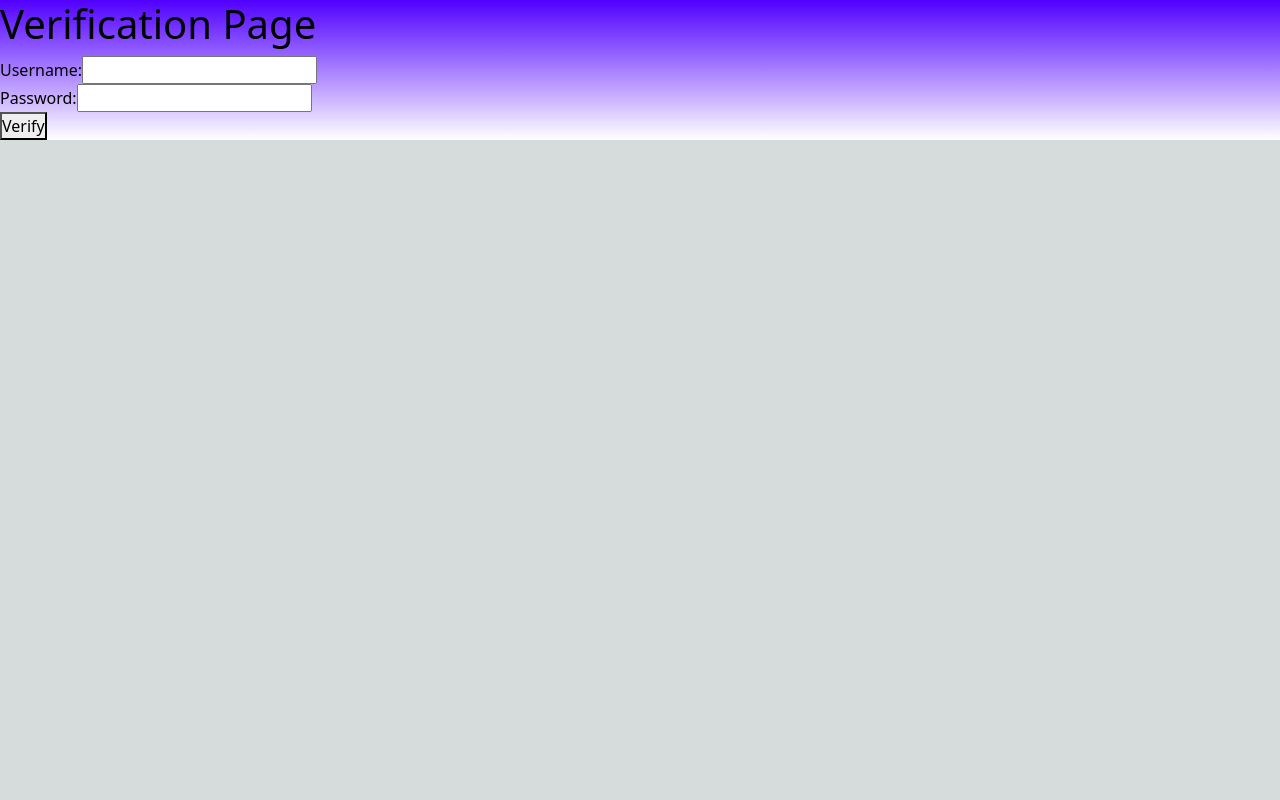
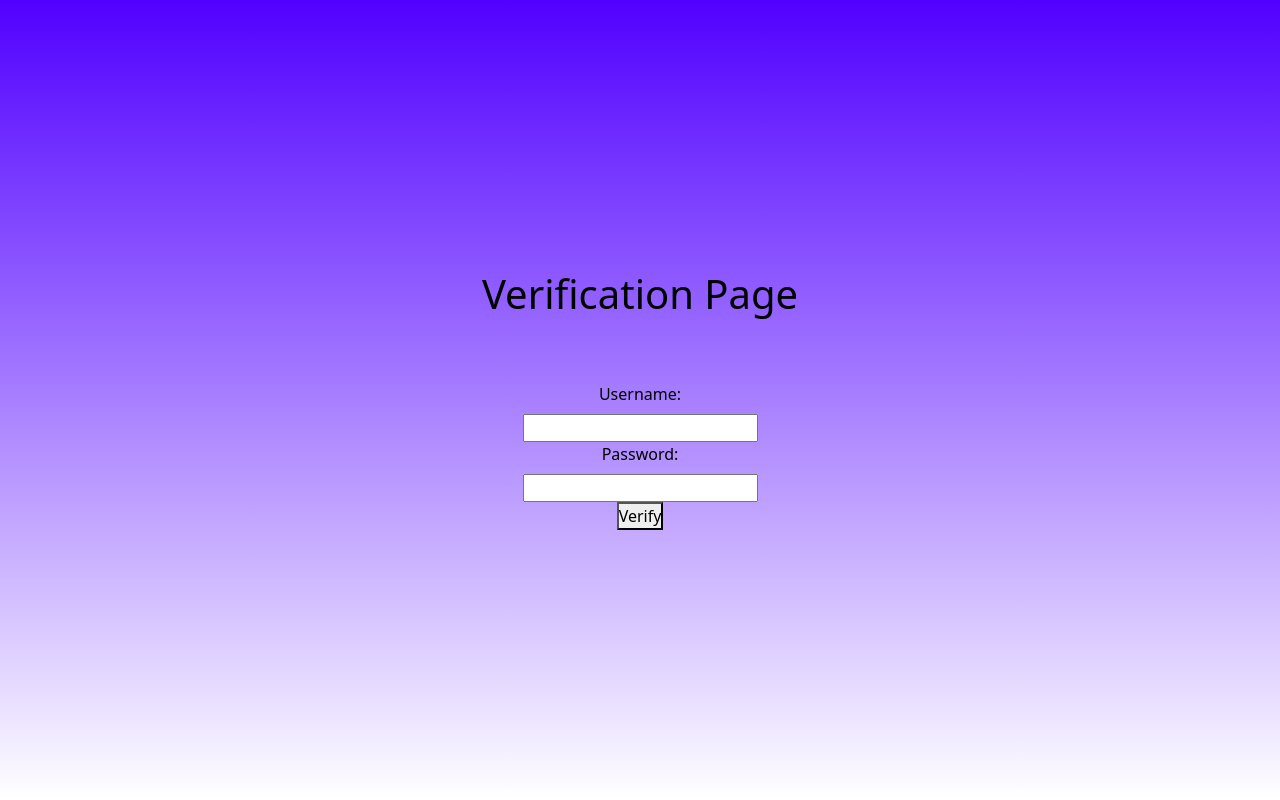
Before and after one commit to AmarjeetMohanty/blockchain-voting-system, a Next.js app: page /verification in a window 1280 px wide. Built offline with nearby package versions, Linux system fonts and the light colour scheme.

Commit message:
updated verification page

```diff
--- a/pages/verification.js
+++ b/pages/verification.js
@@ -1,6 +1,7 @@
 import { useState } from "react";
 import { useRouter } from "next/router";
 import axios from "axios";
+import { Box } from "@mui/material";
 
 
 export default function Verify() {
@@ -31,10 +32,22 @@ export default function Verify() {
   };
 
   return (
-    <div>
+    <Box  sx={{
+      display:"flex",
+      flexDirection:"column",
+      justifyContent:"center",
+      alignItems:"center",
+      gap:7,
+      height:"100vh"
+    }}>
       <h1>Verification Page</h1>
       <form onSubmit={handleSubmit}>
-        <div>
+      <Box sx={{
+      display:"flex",
+      flexDirection:"column",
+      justifyContent:"center",
+      alignItems:"center",
+      gap:1}}>
           <label htmlFor="username">Username:</label>
           <input
             type="text"
@@ -42,8 +55,13 @@ export default function Verify() {
             value={username}
             onChange={(event) => setUsername(event.target.value)}
           />
-        </div>
-        <div>
+        </Box>
+        <Box sx={{
+      display:"flex",
+      flexDirection:"column",
+      justifyContent:"center",
+      alignItems:"center",
+      gap:1}}>
           <label htmlFor="password">Password:</label>
           <input
             type="password"
@@ -51,10 +69,18 @@ export default function Verify() {
             value={password}
             onChange={(event) => setPassword(event.target.value)}
           />
-        </div>
-        <button type="submit">Verify</button>
+        </Box>
+        <Box sx={{
+      display:"flex",
+      flexDirection:"column",
+      justifyContent:"center",
+      alignItems:"center",
+      gap:1}}>
+        <button type="submit" >Verify</button>
+        </Box>
+
       </form>
       {error && <p>{error}</p>}
-    </div>
+    </Box>
   );
 }
```
